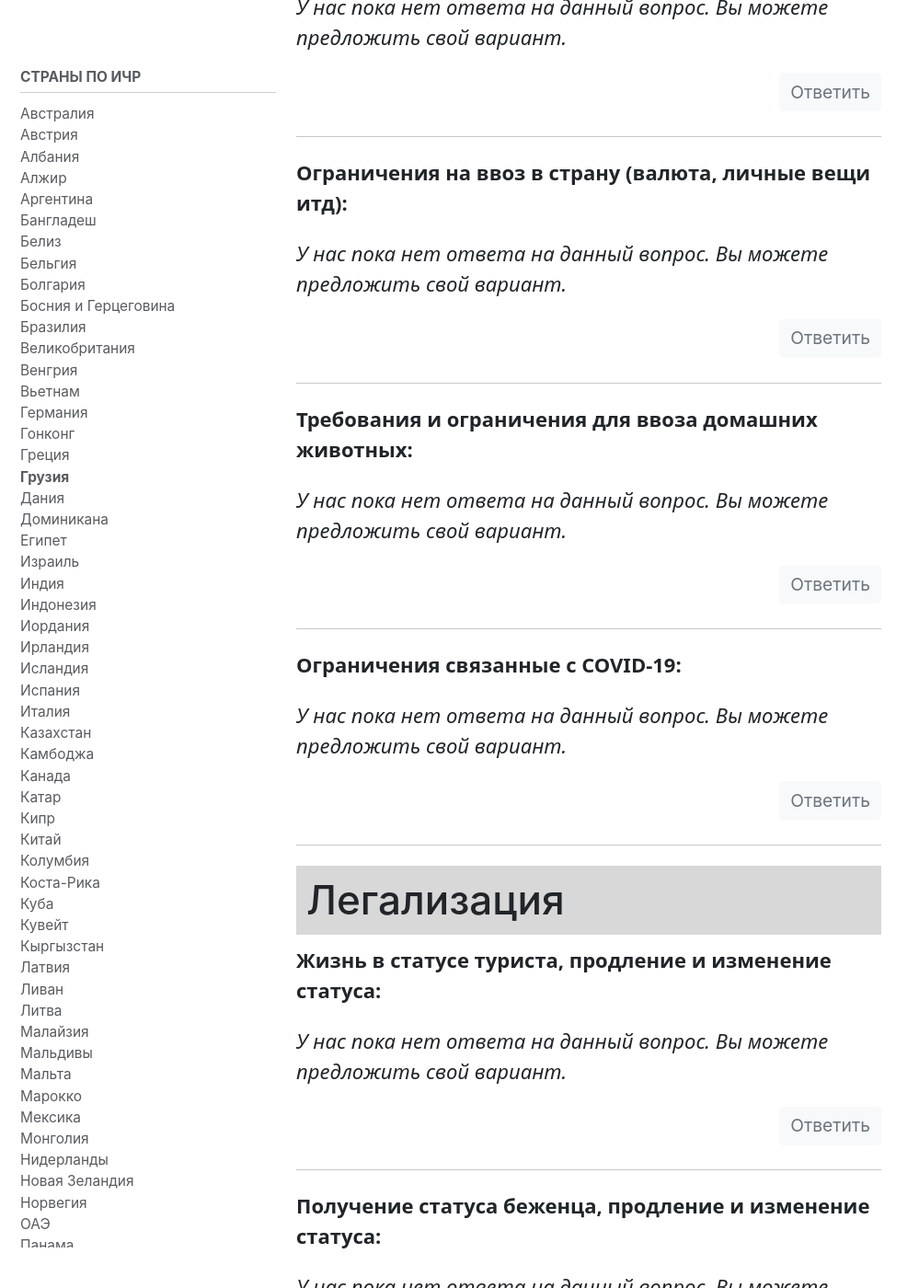
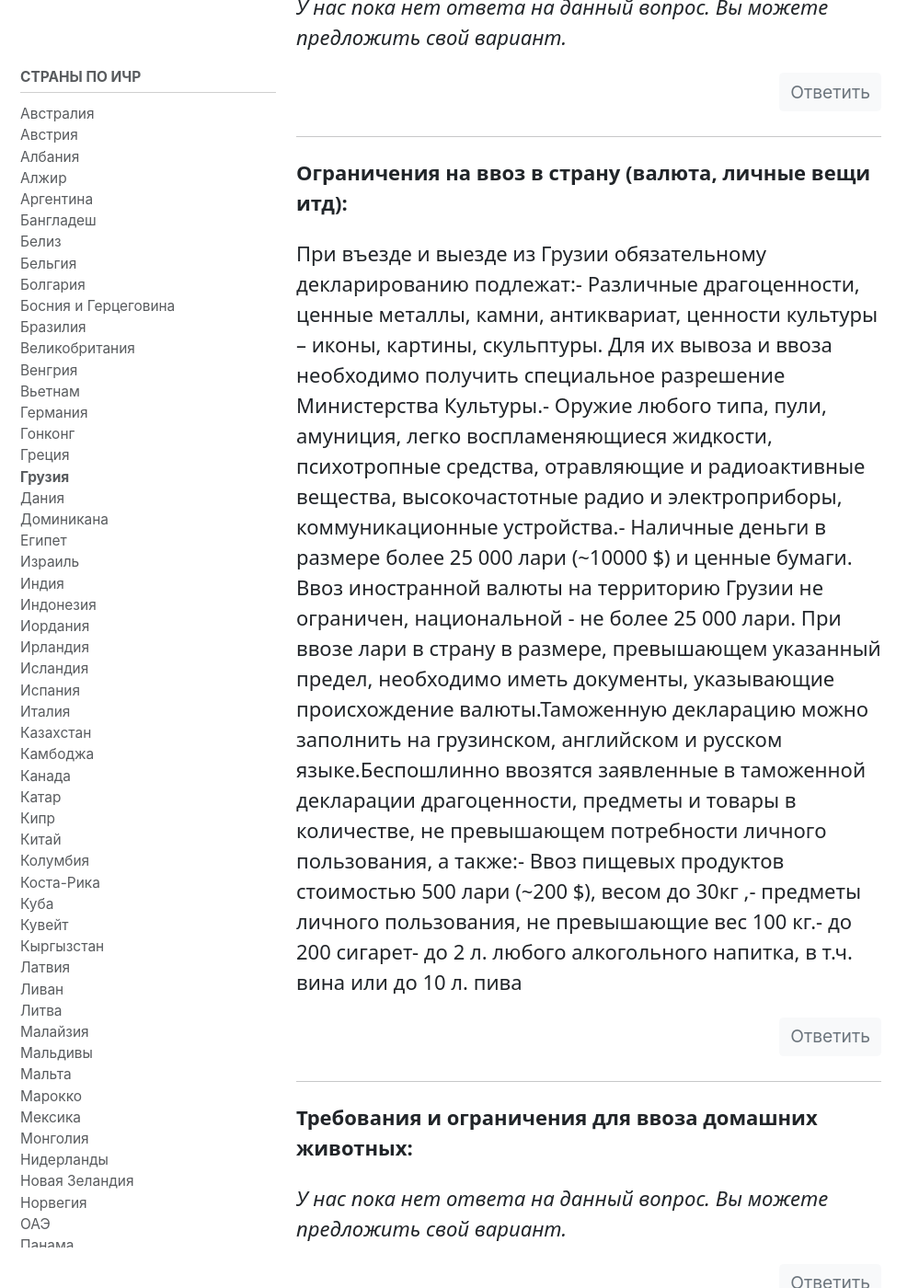
Before and after one commit to ybrbnf2080/im-wiki.github.io-1, a Jekyll site: the page built from _pages/country/georgia.md, in a window 1280 px wide and 1400 px high, scrolled down 1681 px. Shown: the whole window at 92% size, without its empty margins (0-999 px from the left). Built offline with Jekyll 4.4.1, drawn with Linux system fonts in a browser that asks for light colours; cached includes are drawn as plain includes; some of the changed text lies outside the part shown.

Commit message:
Update georgia.md

```diff
--- a/_pages/country/georgia.md
+++ b/_pages/country/georgia.md
@@ -48,7 +48,7 @@ _У нас пока нет ответа на данный вопрос. Вы м
 
 **Ограничения на ввоз в страну (валюта, личные вещи итд):**
 
-_У нас пока нет ответа на данный вопрос. Вы можете предложить свой вариант._
+При въезде и выезде из Грузии обязательному декларированию подлежат:- Различные драгоценности, ценные металлы, камни, антиквариат, ценности культуры – иконы, картины, скульптуры. Для их вывоза и ввоза необходимо получить специальное разрешение Министерства Культуры.- Оружие любого типа, пули, амуниция, легко воспламеняющиеся жидкости, психотропные средства, отравляющие и радиоактивные вещества, высокочастотные радио и электроприборы, коммуникационные устройства.- Наличные деньги в размере более 25 000 лари (~10000 $) и ценные бумаги. Ввоз иностранной валюты на территорию Грузии не ограничен, национальной - не более 25 000 лари. При ввозе лари в страну в размере, превышающем указанный предел, необходимо иметь документы, указывающие происхождение валюты.Таможенную декларацию можно заполнить на грузинском, английском и русском языке.Беспошлинно ввозятся заявленные в таможенной декларации драгоценности, предметы и товары в количестве, не превышающем потребности личного пользования, а также:- Ввоз пищевых продуктов стоимостью 500 лари (~200 $), весом до 30кг ,- предметы личного пользования, не превышающие вес 100 кг.- до 200 сигарет- до 2 л. любого алкогольного напитка, в т.ч. вина или до 10 л. пива
 
 {% include edit %}
 
@@ -60,7 +60,7 @@ _У нас пока нет ответа на данный вопрос. Вы м
 
 **Ограничения связанные с COVID-19:**
 
-_У нас пока нет ответа на данный вопрос. Вы можете предложить свой вариант._
+Пропускают с любой двухфазной вакциной (однофазная - разрешена только Johnson) нужен лишь сертификат о ней (форма сертификата не установлена).При въезде в Грузию без вакцины, хватит одного отрицательного ПЦР-теста, сделанного не позднее 72 часов до пересечения границы.  Неважно, сухопутно вы приехали или прилетели самолетом.С 1 марта не надо делать тест на третий день пребывания в Грузии.
 
 {% include edit %}
 
@@ -68,7 +68,7 @@ _У нас пока нет ответа на данный вопрос. Вы м
 
 **Жизнь в статусе туриста, продление и изменение статуса:**
 
-_У нас пока нет ответа на данный вопрос. Вы можете предложить свой вариант._
+Виза не нужна. Год можно жить (потом выехать на день и назад заехать).
 
 {% include edit %}
 
@@ -98,7 +98,7 @@ _У нас пока нет ответа на данный вопрос. Вы м
 
 **ВНЖ при покупке недвижимости или инвестициях в страну:**
 
-_У нас пока нет ответа на данный вопрос. Вы можете предложить свой вариант._
+ВНЖ за инвестиции:Выдается иностранцу, который осуществил инвестиции в экономику Грузии на сумму не менее 300 000 долларов США или владеет недвижимостью на эквивалентную сумму (кроме сельскохозяйственных земель) на территории страны. В этом случае инвестор получает временный вид на жительство сроком до 5 лет. Владелец инвестиционного ВНЖ должен ежегодно предоставлять информацию о доходе от коммерческой деятельности и доказывать, что годовой оборот превышает:50 000 долларов США – в 1-й год;100 000 долларов США – во 2-й год;120 000 долларов США – с 3-го по 5-й года.В случае, если инвестиционный вид на жительство основан на владении недвижимостью, физическое лицо сохраняет право собственности на имущество, которое было основанием для выдачи ВНЖ.ВНЖ за покупку недвижимости:Такой вид на жительство могут оформить владельцы недвижимости на сумму от 100 000 долларов США. Срок проживания – 1 год. Как и в случае с инвестиционным ВНЖ, владелец такого разрешения сохраняет право собственности на недвижимость в течение одного года. По истечении одного года иностранец должен представить документ о том, что он все еще владеет недвижимостью и ее минимальная стоимость превышает 100 000 долларов США.
 
 {% include edit %}
 
@@ -110,7 +110,7 @@ _У нас пока нет ответа на данный вопрос. Вы м
 
 **Получение ВНЖ при вступлении в брак с гражданином страны:**
 
-_У нас пока нет ответа на данный вопрос. Вы можете предложить свой вариант._
+Право получения постоянного вида на жительство в Грузии имеют супруга (супруг) гражданина страны. Главное требование – наличие документа, подтверждающего родственные связи. Нюанс такого ВНЖ в том, что в случае развода он аннулируется.
 
 {% include edit %}
 
@@ -318,7 +318,7 @@ _У нас пока нет ответа на данный вопрос. Вы м
 
 **Общая ситуация на рынке труда, уровень безработицы, дискриминация иностранцев:**
 
-_У нас пока нет ответа на данный вопрос. Вы можете предложить свой вариант._
+В Грузии очень высокий уровень безработицы. Согласно данным Сакстата в третьем квартале 2021 года этот показатель составил 19,5%. Поэтому найти работу иностранным гражданам здесь нереально сложно, да и в связи с низким уровнем оплаты труда часто не имеет смысла. Можно рассмотреть работу в туристическом бизнесе. Этот вид деятельности один из самых популярных в стране. Однако следует учесть, что основной наплыв туристов тут только в сезон май-октябрь.
 
 {% include edit %}
 
```
